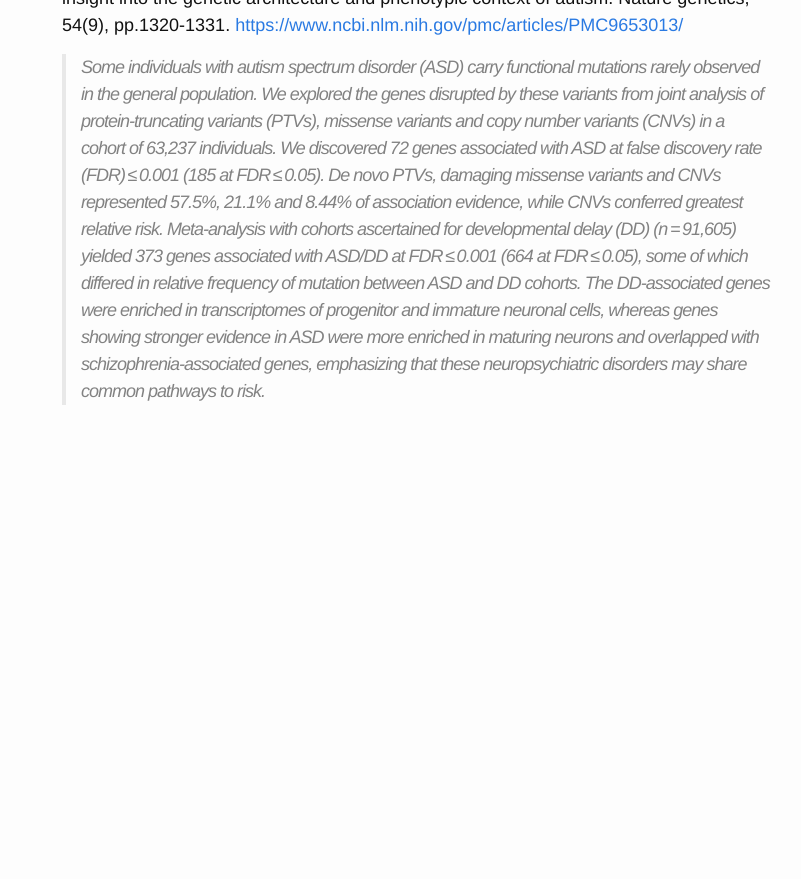
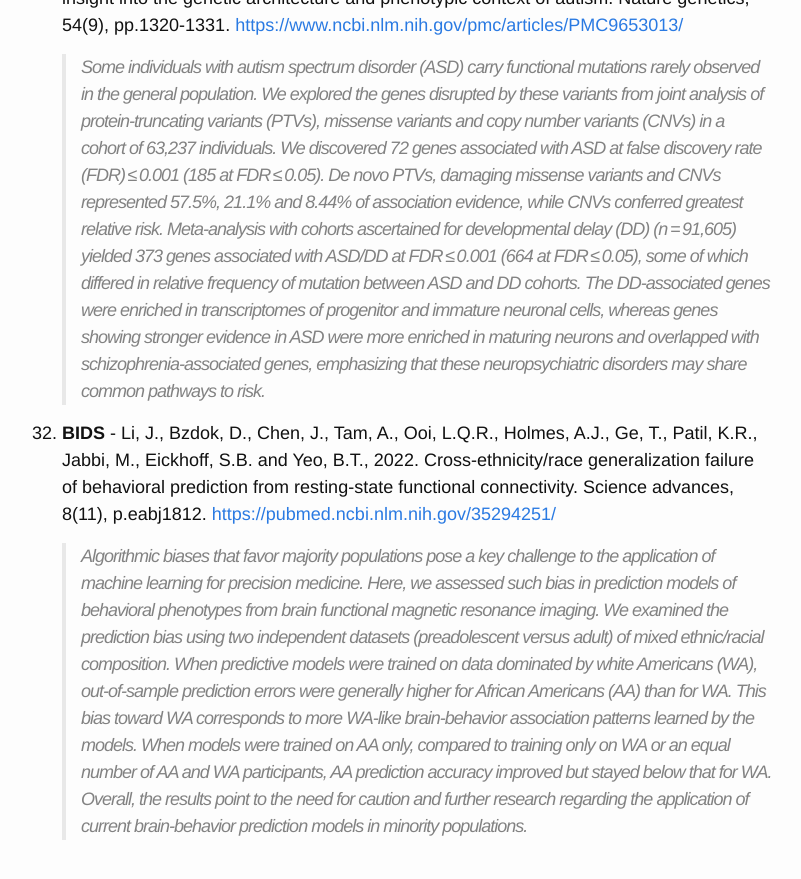
Before and after one commit to dcmb-courses/bioinf602-603, a Jekyll site: the page built from Genomics.md, in a window 1280 px wide and 900 px high, scrolled down 12989 px. Shown: the top 879 px of the window, without its empty margins (238-1039 px from the left). Built offline with Jekyll 4.4.1, drawn with Linux system fonts in a browser that asks for light colours; before the commit the page ends 13454 px from its top, so only the background shows below that.

Commit message:
Update Genomics.md
Added new paper Li et al. 2022

```diff
--- a/Genomics.md
+++ b/Genomics.md
@@ -161,3 +161,8 @@ Availability and implementation: arcasHLA is available at https://github.com/Rab
 [https://www.ncbi.nlm.nih.gov/pmc/articles/PMC9653013/](https://www.ncbi.nlm.nih.gov/pmc/articles/PMC9653013/)
 
    >Some individuals with autism spectrum disorder (ASD) carry functional mutations rarely observed in the general population. We explored the genes disrupted by these variants from joint analysis of protein-truncating variants (PTVs), missense variants and copy number variants (CNVs) in a cohort of 63,237 individuals. We discovered 72 genes associated with ASD at false discovery rate (FDR) ≤ 0.001 (185 at FDR ≤ 0.05). De novo PTVs, damaging missense variants and CNVs represented 57.5%, 21.1% and 8.44% of association evidence, while CNVs conferred greatest relative risk. Meta-analysis with cohorts ascertained for developmental delay (DD) (n = 91,605) yielded 373 genes associated with ASD/DD at FDR ≤ 0.001 (664 at FDR ≤ 0.05), some of which differed in relative frequency of mutation between ASD and DD cohorts. The DD-associated genes were enriched in transcriptomes of progenitor and immature neuronal cells, whereas genes showing stronger evidence in ASD were more enriched in maturing neurons and overlapped with schizophrenia-associated genes, emphasizing that these neuropsychiatric disorders may share common pathways to risk.
+
+1. **BIDS** - Li, J., Bzdok, D., Chen, J., Tam, A., Ooi, L.Q.R., Holmes, A.J., Ge, T., Patil, K.R., Jabbi, M., Eickhoff, S.B. and Yeo, B.T., 2022. Cross-ethnicity/race generalization failure of behavioral prediction from resting-state functional connectivity. Science advances, 8(11), p.eabj1812.
+[https://pubmed.ncbi.nlm.nih.gov/35294251/](https://pubmed.ncbi.nlm.nih.gov/35294251/)
+
+   >Algorithmic biases that favor majority populations pose a key challenge to the application of machine learning for precision medicine. Here, we assessed such bias in prediction models of behavioral phenotypes from brain functional magnetic resonance imaging. We examined the prediction bias using two independent datasets (preadolescent versus adult) of mixed ethnic/racial composition. When predictive models were trained on data dominated by white Americans (WA), out-of-sample prediction errors were generally higher for African Americans (AA) than for WA. This bias toward WA corresponds to more WA-like brain-behavior association patterns learned by the models. When models were trained on AA only, compared to training only on WA or an equal number of AA and WA participants, AA prediction accuracy improved but stayed below that for WA. Overall, the results point to the need for caution and further research regarding the application of current brain-behavior prediction models in minority populations.
```
